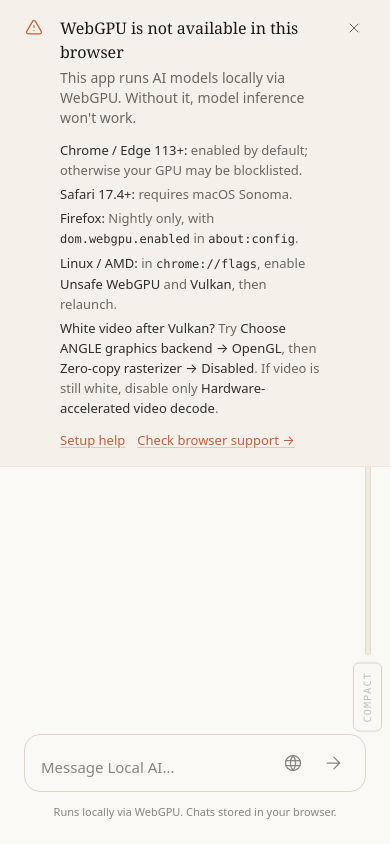
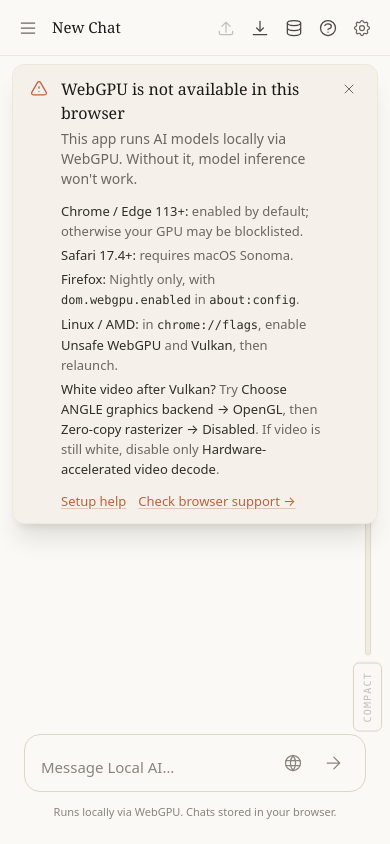
Before and after one commit to c0ze/local-ai, a website built with Vite: page index.html in a window 390 px wide. Built offline with nearby package versions, Linux system fonts and the light colour scheme; what @huggingface/transformers would draw is missing.

Commit message:
:+1: mobile fixes

```diff
--- a/index.html
+++ b/index.html
@@ -9,12 +9,12 @@
 </head>
 <body class="h-screen w-screen overflow-hidden">
   <!-- WebGPU Warning Banner -->
-  <div id="webgpu-warning" class="hidden absolute top-0 left-0 right-0 z-50 bg-cream-100 border-b border-cream-200 px-6 py-4">
-    <div class="max-w-3xl mx-auto flex items-start gap-4">
+  <div id="webgpu-warning" class="hidden fixed top-16 left-3 right-3 z-[12] max-h-[calc(100vh-5rem)] overflow-y-auto rounded-xl bg-cream-100 border border-cream-200 px-4 py-3 shadow-xl sm:left-1/2 sm:right-auto sm:w-[min(48rem,calc(100vw-2rem))] sm:-translate-x-1/2 sm:px-6 sm:py-4">
+    <div class="max-w-3xl mx-auto flex items-start gap-3 sm:gap-4">
       <div class="flex-shrink-0 mt-0.5 text-accent">
         <svg class="w-5 h-5" fill="none" stroke="currentColor" viewBox="0 0 24 24"><path stroke-linecap="round" stroke-linejoin="round" stroke-width="1.5" d="M12 9v2m0 4h.01m-6.938 4h13.856c1.54 0 2.502-1.667 1.732-3L13.732 4c-.77-1.333-2.694-1.333-3.464 0L3.34 16c-.77 1.333.192 3 1.732 3z"/></svg>
       </div>
-      <div class="flex-1 text-sm">
+      <div class="min-w-0 flex-1 break-words text-sm">
         <p id="webgpu-warning-title" class="font-serif text-ink-900 text-base">WebGPU is not available in this browser</p>
         <p id="webgpu-warning-message" class="text-ink-500 mt-1">This app runs AI models locally via WebGPU. Without it, model inference won't work.</p>
         <ul class="mt-3 space-y-1 text-ink-500 text-[13px]">
@@ -38,6 +38,9 @@
   </div>
 
   <div id="app" class="flex h-full w-full">
+    <!-- Sidebar backdrop (mobile only) -->
+    <div id="sidebar-backdrop" class="hidden lg:hidden absolute inset-0 z-[15] bg-ink-900/30 backdrop-blur-sm" aria-hidden="true"></div>
+
     <!-- Sidebar -->
     <aside id="sidebar" class="w-64 bg-cream-100 flex flex-col transition-transform duration-300 absolute lg:relative z-20 h-full lg:translate-x-0 -translate-x-full">
       <div class="px-5 pt-6 pb-4">
@@ -61,27 +64,31 @@
     <!-- Main Chat Area -->
     <main class="flex-1 flex flex-col min-w-0 bg-cream-50 relative">
       <!-- Top Bar -->
-      <header class="h-14 flex items-center justify-between px-5 border-b border-cream-200">
-        <div class="flex items-center gap-3 min-w-0">
-          <button id="toggle-sidebar" class="p-1.5 rounded-md text-ink-500 hover:text-ink-900 hover:bg-cream-100 lg:hidden" aria-label="Toggle sidebar">
+      <header class="h-14 flex items-center justify-between gap-2 px-3 sm:px-5 border-b border-cream-200">
+        <div class="flex items-center gap-2 sm:gap-3 min-w-0 flex-1">
+          <button id="toggle-sidebar" class="flex-shrink-0 p-1.5 rounded-md text-ink-500 hover:text-ink-900 hover:bg-cream-100 lg:hidden" aria-label="Toggle sidebar">
             <svg class="w-5 h-5" fill="none" stroke="currentColor" viewBox="0 0 24 24"><path stroke-linecap="round" stroke-linejoin="round" stroke-width="1.5" d="M4 6h16M4 12h16M4 18h16"/></svg>
           </button>
           <span id="current-thread-title" class="font-serif text-[15px] text-ink-900 truncate">New chat</span>
         </div>
-        <div class="flex items-center gap-1">
-          <button id="export-chat-btn" class="px-3 py-1.5 text-[13px] text-ink-600 hover:text-ink-900 hover:bg-cream-100 rounded-md transition-colors disabled:text-ink-400/50 disabled:cursor-not-allowed">
-            Export
+        <div class="flex items-center gap-0.5 sm:gap-1 flex-shrink-0">
+          <button id="export-chat-btn" class="flex items-center gap-1.5 p-1.5 sm:px-3 sm:py-1.5 text-[13px] text-ink-600 hover:text-ink-900 hover:bg-cream-100 rounded-md transition-colors disabled:text-ink-400/50 disabled:cursor-not-allowed" aria-label="Export chat" title="Export chat">
+            <svg class="w-5 h-5 sm:hidden" fill="none" stroke="currentColor" viewBox="0 0 24 24"><path stroke-linecap="round" stroke-linejoin="round" stroke-width="1.5" d="M4 16v2a2 2 0 002 2h12a2 2 0 002-2v-2M7 10l5-5m0 0l5 5m-5-5v12"/></svg>
+            <span class="hidden sm:inline">Export</span>
           </button>
-          <button id="download-model-btn" class="px-3 py-1.5 text-[13px] text-ink-600 hover:text-ink-900 hover:bg-cream-100 rounded-md transition-colors">
-            Load model
+          <button id="download-model-btn" class="flex items-center gap-1.5 p-1.5 sm:px-3 sm:py-1.5 text-[13px] text-ink-600 hover:text-ink-900 hover:bg-cream-100 rounded-md transition-colors" aria-label="Load model" title="Load model">
+            <svg class="w-5 h-5 sm:hidden" fill="none" stroke="currentColor" viewBox="0 0 24 24"><path stroke-linecap="round" stroke-linejoin="round" stroke-width="1.5" d="M12 4v12m0 0l-4-4m4 4l4-4M4 20h16"/></svg>
+            <span id="download-model-label" class="hidden sm:inline">Load model</span>
           </button>
-          <button id="model-cache-btn" class="px-3 py-1.5 text-[13px] text-ink-600 hover:text-ink-900 hover:bg-cream-100 rounded-md transition-colors">
-            Models
+          <button id="model-cache-btn" class="flex items-center gap-1.5 p-1.5 sm:px-3 sm:py-1.5 text-[13px] text-ink-600 hover:text-ink-900 hover:bg-cream-100 rounded-md transition-colors" aria-label="Downloaded models" title="Downloaded models">
+            <svg class="w-5 h-5 sm:hidden" fill="none" stroke="currentColor" viewBox="0 0 24 24"><ellipse cx="12" cy="6" rx="8" ry="3" stroke-width="1.5"/><path stroke-linecap="round" stroke-linejoin="round" stroke-width="1.5" d="M4 6v6c0 1.657 3.582 3 8 3s8-1.343 8-3V6M4 12v6c0 1.657 3.582 3 8 3s8-1.343 8-3v-6"/></svg>
+            <span class="hidden sm:inline">Models</span>
           </button>
-          <button id="webgpu-help-btn" class="px-3 py-1.5 text-[13px] text-ink-600 hover:text-ink-900 hover:bg-cream-100 rounded-md transition-colors">
-            Help
+          <button id="webgpu-help-btn" class="flex items-center gap-1.5 p-1.5 sm:px-3 sm:py-1.5 text-[13px] text-ink-600 hover:text-ink-900 hover:bg-cream-100 rounded-md transition-colors" aria-label="WebGPU help" title="WebGPU help">
+            <svg class="w-5 h-5 sm:hidden" fill="none" stroke="currentColor" viewBox="0 0 24 24"><path stroke-linecap="round" stroke-linejoin="round" stroke-width="1.5" d="M8.228 9c.549-1.165 2.03-2 3.772-2 2.21 0 4 1.343 4 3 0 1.4-1.278 2.575-3.006 2.907-.542.104-.994.54-.994 1.093M12 17h.01M21 12a9 9 0 11-18 0 9 9 0 0118 0z"/></svg>
+            <span class="hidden sm:inline">Help</span>
           </button>
-          <button id="settings-btn" class="p-1.5 rounded-md text-ink-500 hover:text-ink-900 hover:bg-cream-100 transition-colors" aria-label="Settings">
+          <button id="settings-btn" class="flex-shrink-0 p-1.5 rounded-md text-ink-500 hover:text-ink-900 hover:bg-cream-100 transition-colors" aria-label="Settings" title="Settings">
             <svg class="w-5 h-5" fill="none" stroke="currentColor" viewBox="0 0 24 24"><path stroke-linecap="round" stroke-linejoin="round" stroke-width="1.5" d="M10.325 4.317c.426-1.756 2.924-1.756 3.35 0a1.724 1.724 0 002.573 1.066c1.543-.94 3.31.826 2.37 2.37a1.724 1.724 0 001.065 2.572c1.756.426 1.756 2.924 0 3.35a1.724 1.724 0 00-1.066 2.573c.94 1.543-.826 3.31-2.37 2.37a1.724 1.724 0 00-2.572 1.065c-.426 1.756-2.924 1.756-3.35 0a1.724 1.724 0 00-2.573-1.066c-1.543.94-3.31-.826-2.37-2.37a1.724 1.724 0 00-1.065-2.572c-1.756-.426-1.756-2.924 0-3.35a1.724 1.724 0 001.066-2.573c-.94-1.543.826-3.31 2.37-2.37.996.608 2.296.07 2.572-1.065z"/><path stroke-linecap="round" stroke-linejoin="round" stroke-width="1.5" d="M15 12a3 3 0 11-6 0 3 3 0 016 0z"/></svg>
           </button>
         </div>
--- a/src/main.ts
+++ b/src/main.ts
@@ -105,6 +105,8 @@ class ChatApp {
   private compactContextBtn!: HTMLButtonElement;
   private exportChatBtn!: HTMLButtonElement;
   private downloadModelBtn!: HTMLButtonElement;
+  private downloadModelLabel!: HTMLElement;
+  private sidebarBackdrop!: HTMLElement;
   private modelCacheBtn!: HTMLButtonElement;
   private webgpuHelpBtn!: HTMLButtonElement;
   private modelStatus!: HTMLElement;
@@ -201,6 +203,7 @@ class ChatApp {
 
   private initDOM() {
     this.sidebar = document.getElementById('sidebar')!;
+    this.sidebarBackdrop = document.getElementById('sidebar-backdrop')!;
     this.threadList = document.getElementById('thread-list')!;
     this.chatMessages = document.getElementById('chat-messages')!;
     this.chatContextMeter = document.getElementById('chat-context-meter')!;
@@ -217,6 +220,7 @@ class ChatApp {
     this.compactContextBtn = document.getElementById('compact-context-btn') as HTMLButtonElement;
     this.exportChatBtn = document.getElementById('export-chat-btn') as HTMLButtonElement;
     this.downloadModelBtn = document.getElementById('download-model-btn') as HTMLButtonElement;
+    this.downloadModelLabel = document.getElementById('download-model-label')!;
     this.modelCacheBtn = document.getElementById('model-cache-btn') as HTMLButtonElement;
     this.webgpuHelpBtn = document.getElementById('webgpu-help-btn') as HTMLButtonElement;
     this.modelStatus = document.getElementById('model-status')!;
@@ -300,6 +304,7 @@ class ChatApp {
   private initEvents() {
     this.newChatBtn.addEventListener('click', () => this.startNewChat());
     this.toggleSidebarBtn.addEventListener('click', () => this.toggleSidebar());
+    this.sidebarBackdrop.addEventListener('click', () => this.closeSidebarOnMobile());
     this.compactContextBtn.addEventListener('click', () => void this.compactCurrentThread());
     this.exportChatBtn.addEventListener('click', () => this.exportCurrentThread());
     this.downloadModelBtn.addEventListener('click', () => this.loadModel());
@@ -1265,9 +1270,7 @@ class ChatApp {
     this.renderThreadList();
     this.switchThread(thread.id);
 
-    if (window.innerWidth < 1024) {
-      this.sidebar.classList.add('-translate-x-full');
-    }
+    this.closeSidebarOnMobile();
   }
 
   private switchThread(threadId: string) {
@@ -1278,6 +1281,7 @@ class ChatApp {
     this.currentThreadTitle.textContent = thread.title;
     this.renderMessages(thread.messages);
     this.renderThreadList();
+    this.closeSidebarOnMobile();
   }
 
   private renderThreadList() {
@@ -1642,15 +1646,33 @@ class ChatApp {
     return `${info.label} (${dtype}) cannot run on this GPU. ${this.dtypeStatusMessage(info, dtype, status)}`;
   }
 
+  private setDownloadModelState(state: 'default' | 'loaded' | 'blocked' | 'loading', label: string) {
+    this.downloadModelLabel.textContent = label;
+    this.downloadModelBtn.setAttribute('aria-label', label);
+    this.downloadModelBtn.title = label;
+    this.downloadModelBtn.classList.remove(
+      'text-ink-600', 'hover:text-ink-900', 'hover:bg-cream-100',
+      'text-ink-400', 'cursor-default',
+      'text-accent', 'cursor-not-allowed', 'cursor-wait',
+    );
+    if (state === 'loaded') {
+      this.downloadModelBtn.classList.add('text-ink-400', 'cursor-default');
+    } else if (state === 'blocked') {
+      this.downloadModelBtn.classList.add('text-accent', 'cursor-not-allowed');
+    } else if (state === 'loading') {
+      this.downloadModelBtn.classList.add('text-accent', 'cursor-wait');
+    } else {
+      this.downloadModelBtn.classList.add('text-ink-600', 'hover:text-ink-900', 'hover:bg-cream-100');
+    }
+  }
+
   private updateModelStatus() {
-    const baseBtn = 'px-3 py-1.5 text-[13px] rounded-md transition-colors';
     if (this.model.loaded) {
       const name = this.displayModelName(this.model.name);
       this.modelStatus.textContent = this.model.dtype ? `${name} (${this.model.dtype})` : name;
       this.modelStatus.className = 'text-ink-700 truncate';
       this.downloadModelBtn.disabled = true;
-      this.downloadModelBtn.textContent = 'Loaded';
-      this.downloadModelBtn.className = `${baseBtn} text-ink-400 cursor-default`;
+      this.setDownloadModelState('loaded', 'Loaded');
       return;
     }
 
@@ -1660,16 +1682,14 @@ class ChatApp {
       this.modelStatus.textContent = `Not compatible: ${this.displayModelName(this.settings.modelId)}`;
       this.modelStatus.className = 'text-accent truncate';
       this.downloadModelBtn.disabled = true;
-      this.downloadModelBtn.textContent = 'Not compatible';
-      this.downloadModelBtn.className = `${baseBtn} text-accent cursor-not-allowed`;
+      this.setDownloadModelState('blocked', 'Not compatible');
       return;
     }
 
     this.modelStatus.textContent = `Selected: ${this.displayModelName(this.settings.modelId)}`;
     this.modelStatus.className = 'text-ink-400 truncate';
     this.downloadModelBtn.disabled = false;
-    this.downloadModelBtn.textContent = 'Load model';
-    this.downloadModelBtn.className = `${baseBtn} text-ink-600 hover:text-ink-900 hover:bg-cream-100`;
+    this.setDownloadModelState('default', 'Load model');
   }
 
   private async loadModel() {
@@ -1688,13 +1708,14 @@ class ChatApp {
     this.modelStatus.textContent = `Loading: ${this.displayModelName(modelId)}`;
     this.modelStatus.className = 'text-accent truncate';
     this.downloadModelBtn.disabled = true;
+    this.setDownloadModelState('loading', 'Loading');
 
     if (blocked) {
       this.progressText.textContent = blocked;
       this.loadingModelDetails.textContent = blocked;
       this.modelStatus.textContent = `Not compatible: ${this.displayModelName(modelId)}`;
       this.modelStatus.className = 'text-accent truncate';
-      this.downloadModelBtn.textContent = 'Not compatible';
+      this.setDownloadModelState('blocked', 'Not compatible');
       this.downloadModelBtn.disabled = true;
       setTimeout(() => {
         this.modelLoader.classList.add('hidden');
@@ -1739,7 +1760,7 @@ class ChatApp {
       console.error('Failed to load model:', error);
       this.modelStatus.textContent = `Load failed: ${this.displayModelName(modelId)}`;
       this.modelStatus.className = 'text-accent truncate';
-      this.downloadModelBtn.textContent = 'Retry';
+      this.setDownloadModelState('default', 'Retry');
       this.downloadModelBtn.disabled = false;
     } finally {
       setTimeout(() => {
@@ -2060,7 +2081,14 @@ class ChatApp {
   }
 
   private toggleSidebar() {
-    this.sidebar.classList.toggle('-translate-x-full');
+    const hidden = this.sidebar.classList.toggle('-translate-x-full');
+    this.sidebarBackdrop.classList.toggle('hidden', hidden);
+  }
+
+  private closeSidebarOnMobile() {
+    if (window.innerWidth >= 1024) return;
+    this.sidebar.classList.add('-translate-x-full');
+    this.sidebarBackdrop.classList.add('hidden');
   }
 }
 
```
